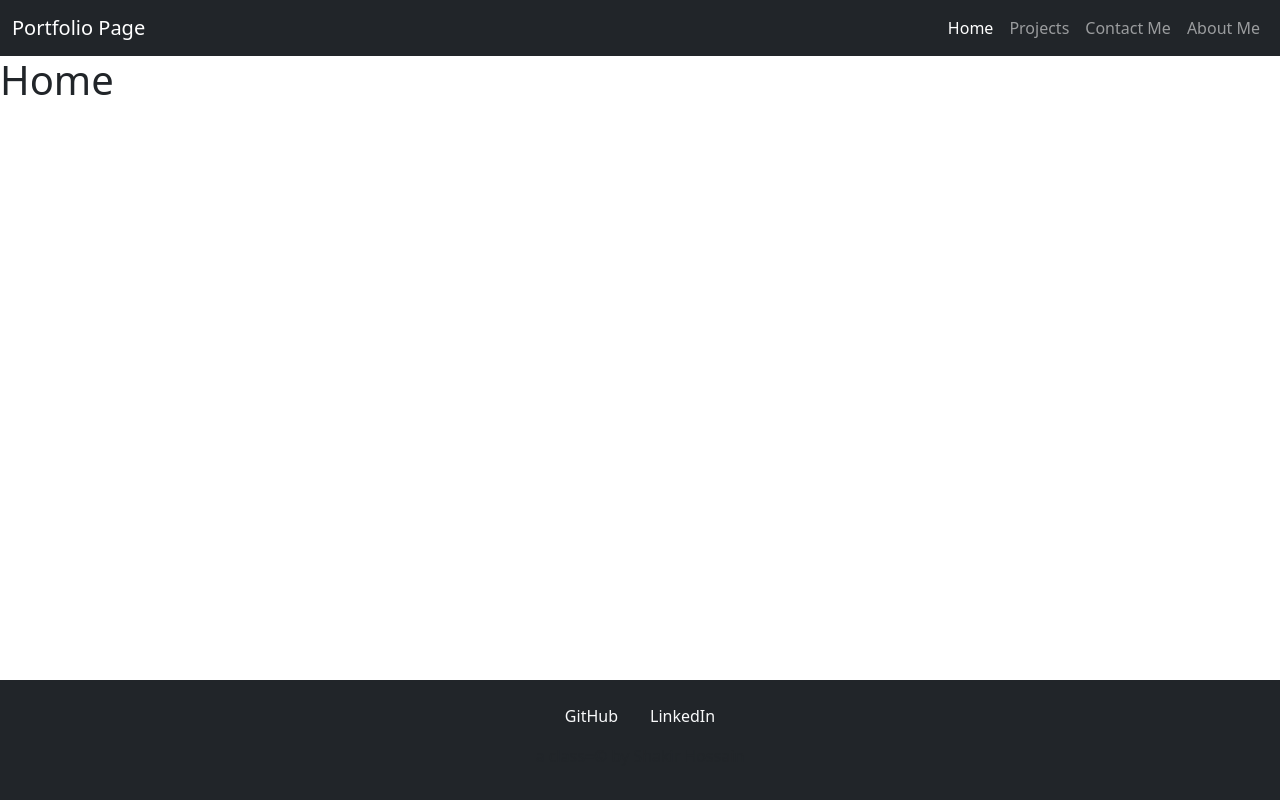
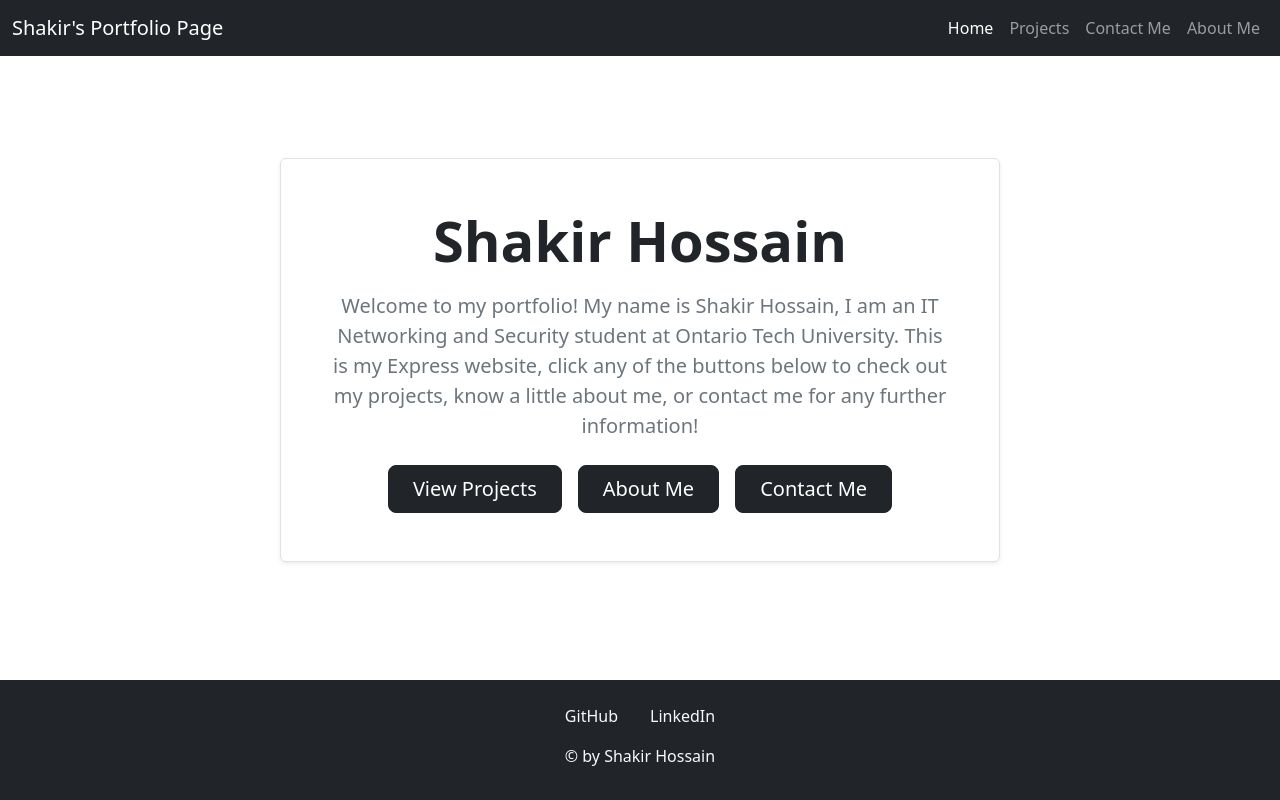
Before and after one commit to shakirhossain-jpg/INFR-3120U-Assignment-2---Shakir-Hossain, a Node server app: page / in a window 1280 px wide. Run offline with Node 20, Linux system fonts and the light colour scheme; some libraries are stand-ins or nearby versions.

Commit message:
Created a simple home screen with name, introduction and main buttons to other pages, footer copyright fixed, small additions to about me

```diff
--- a/public/stylesheets/style.css
+++ b/public/stylesheets/style.css
@@ -41,3 +41,7 @@ a {
 .clear{
     clear: both;
 }
+
+body {
+    background: beige;
+}
--- a/views/footer.ejs
+++ b/views/footer.ejs
@@ -20,7 +20,7 @@
               <a class="nav-link text-light px-3" href="https://linkedin.com" target="_blank"><i class="fa-brands fa-square-linkedin"></i>LinkedIn</a>
             </li>
          </ul>
-        <p>a class=© by Shakir Hossain</p>
+        <p class="text-light px-3">© by Shakir Hossain</p>
       </div>
     </nav>
 
--- a/views/header.ejs
+++ b/views/header.ejs
@@ -11,7 +11,7 @@
   <body>
 <nav class="navbar navbar-expand-lg navbar-dark bg-dark">
       <div class="container-fluid">
-        <a class="navbar-brand" href="/">Portfolio Page</a>
+        <a class="navbar-brand" href="/">Shakir's Portfolio Page</a>
         <!--Navbar collapse button for dropdown menu option showing links to other pages -->
         <button class="navbar-toggler" type="button" data-bs-toggle="collapse" data-bs-target="#navbarSupportedContent" aria-controls="navbarSupportedContent" aria-expanded="false" aria-label="Toggle navigation">
           <span class="navbar-toggler-icon"></span>
--- a/views/index.ejs
+++ b/views/index.ejs
@@ -11,7 +11,29 @@
     <!-- Include header tag used to dynamically input the nav bars for each page directly from header.ejs file
       without manually pasting navbar code for each page-->
     <%- include('header') %>
-    <h1>Home</h1>
+    <!-- Flex wrapper to center home content in content section-->
+     <div class="container d-flex flex-column justify-content-center
+     align-items-center text-center pb-5" style="min-height: 82vh;">
+     <!-- Main Name Title-->
+      <div class="p-4 p-md-5 bg-white rounded shadow-sm border" style="max-width: 720px;">
+        <h1 class="display-4 fw-bold mb-3">Shakir Hossain</h1>
+        <p class="lead text-secondary mb-4">
+          Welcome to my portfolio! My name is Shakir Hossain, I am an IT Networking and Security
+          student at Ontario Tech University. This is my Express website, click any of the buttons
+          below to check out my projects, know a little about me, or contact me for any further information!
+        </p>
+        <!--Navigation Buttons to Main Sections for home screen, using flexible
+        containers to provide neat orientation-->
+        <div class="d-flex flex-wrap justify-content-center gap-3">
+          <a href="/projects" class="btn btn-dark btn-lg px-4">View Projects</a>
+          <a href="/about" class="btn btn-dark btn-lg px-4">About Me</a>
+          <a href="/contact" class="btn btn-dark btn-lg px-4">Contact Me</a>
+        </div>
+      </div>
+
+
+
+    </div>
     <%- include('footer') %>
   </body>
 </html>
```
Also changed, not shown: views/about.ejs (+10 -3 lines).
